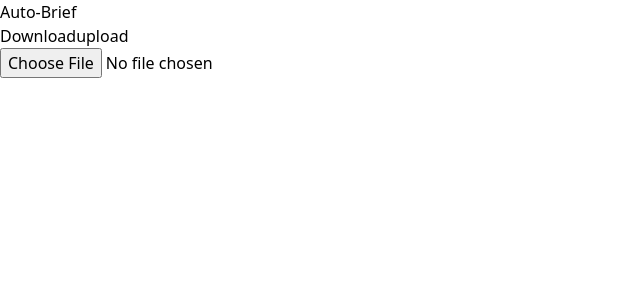
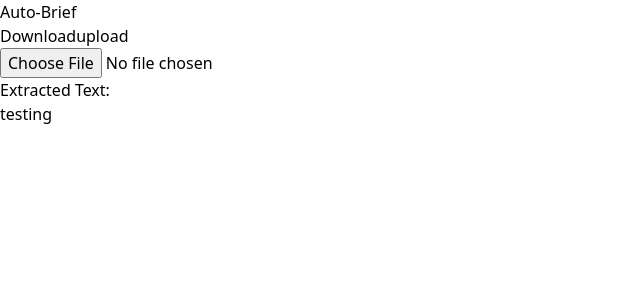
Before and after one commit to abarros6/auto-brief, a React (Vite) app in the folder frontend/: page / in a window 1280 px wide. Shown: the top 300 px of the page, without its empty margins (0-640 px from the left). Built offline with nearby package versions, Linux system fonts and the light colour scheme.

Commit message:
fix: post call working, text updated

```diff
--- a/frontend/src/components/Viewer.jsx
+++ b/frontend/src/components/Viewer.jsx
@@ -3,7 +3,7 @@ import React, {useState} from 'react';
 
 const Viewer = () => {
     const [pdf, setPdf] = useState(null);
-    const [text, setText] = useState('')
+    const [text, setText] = useState('testing')
 
     const handleFileChange = (event) => {
       setPdf(event.target.files[0]);
@@ -48,16 +48,15 @@ const Viewer = () => {
           throw new Error(`HTTP error! status: ${response.status}`);
         }
 
-        const data = await response;
-
-        setText(data)
+        const data = await response.json();
         return data;
     }
 
     const uploadOnClick = async () => {
         try {
             const response = await uploadPdf(pdf);
-            console.log(response.body);
+            setText(response.brief.facts);
+            console.log(response.brief.facts);
         } catch (error) {
             console.error(error);
         }
@@ -87,16 +86,16 @@ const Viewer = () => {
                     {pdf && <p>Selected PDF: {pdf.name}</p>}
                 </div>
             </div>
-            <div className='h-screen' id='pdf-viewer'>
-            </div>
             {
-                text && (
+                text.length > 0 && (
                     <div>
                         <h2>Extracted Text:</h2>
-                        <div className="border border-gray-300 p-4"></div>
+                        <div className="border border-gray-300 p-4">{text}</div>
                     </div>
                 )
             }
+            <div className='h-screen' id='pdf-viewer'/>
+
       </div>
     )
 }
```
